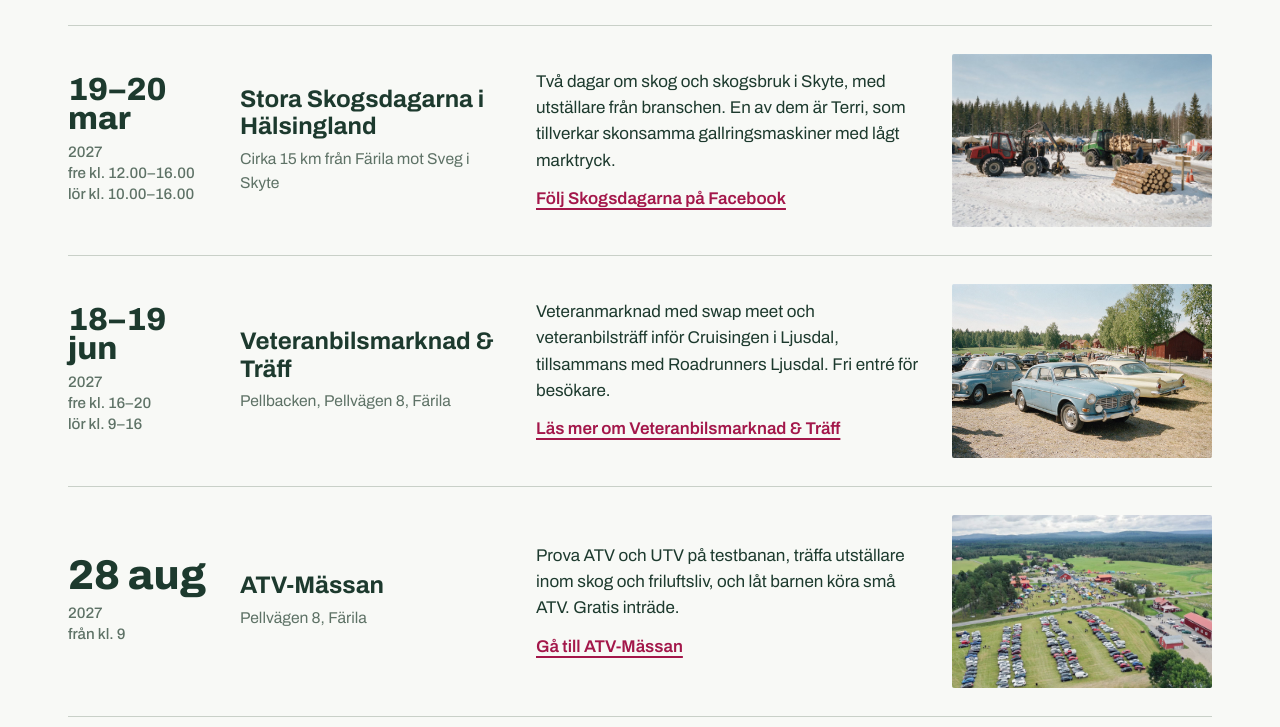
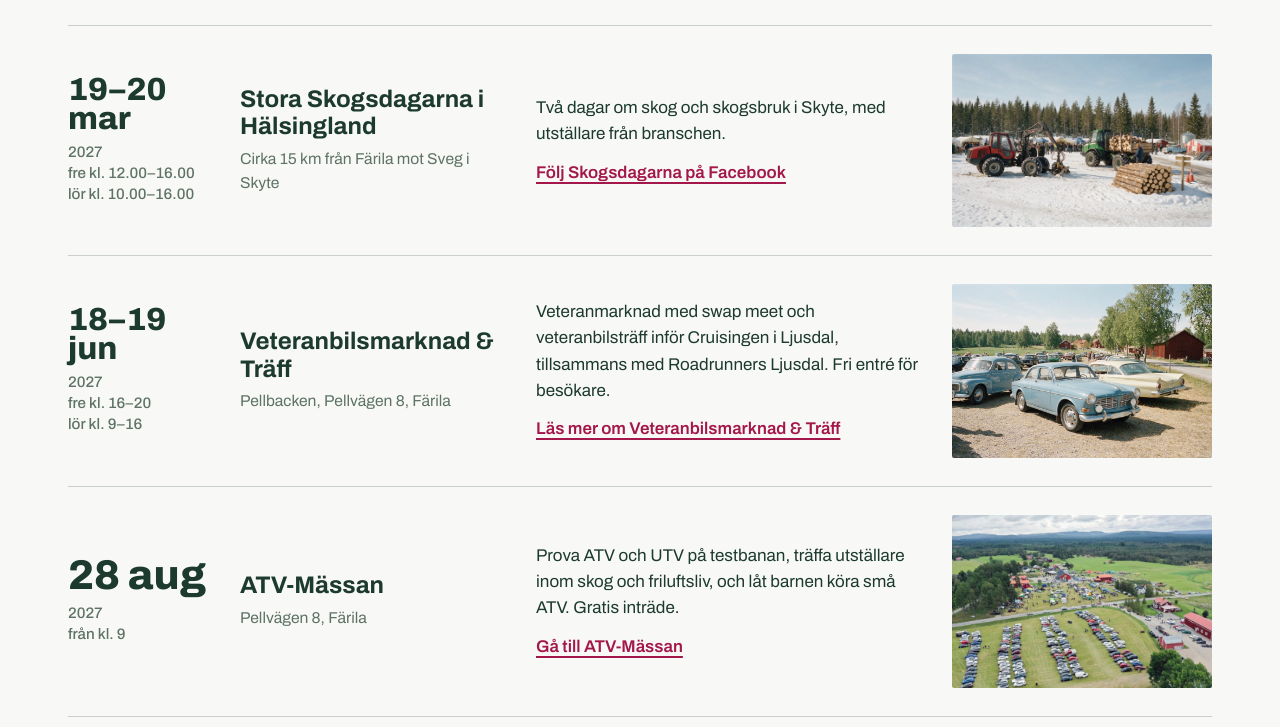
Before and after one commit to sqrddsgn/Dahlia-Event, a plain HTML site: page index.html in a window 1280 px wide. Shown: the part 1340-2067 px from the top of the page. Drawn offline with Linux system fonts and the light colour scheme.

Commit message:
Skogsdagarna: ta bort stycket om Terri
Co-Authored-By: Claude Opus 5.5 <noreply@anthropic.com>

```diff
--- a/index.html
+++ b/index.html
@@ -159,7 +159,7 @@ footer address.org{font-style:normal;line-height:1.5}
 const EVENTS=[
  {id:"jul",name:"Julmarknaden",date:"2026-12-12",time:"kl. 12–18",place:"Gården på Pellvägen 8, Färila",img:"assets/julmarknad.jpg",desc:"Hantverk, julmat att ta med hem och glögg vid elden. Lokala utställare i marknadsstånd under facklorna.",url:"#",cta:"Läs mer om Julmarknaden"},
  {id:"skoter",name:"Skoterträffen i Färila",date:"2027-01-30",time:"kl. 10–14",place:"Pellvägen 8, Färila",img:"skotertraffen/skotertraffen.jpg",desc:"En skoterträff med något för alla, även för dig som inte är intresserad av snöskotrar. Gratis för utställare, fri entré och gratis parkering.",url:"skotertraffen/",cta:"Läs mer om Skoterträffen"},
- {id:"skog",name:"Stora Skogsdagarna i Hälsingland",date:"2027-03-19",end:"2027-03-20",time:"fre kl. 12.00–16.00<br>lör kl. 10.00–16.00",place:"Cirka 15 km från Färila mot Sveg i Skyte",img:"assets/skogsdagarna.jpg",desc:"Två dagar om skog och skogsbruk i Skyte, med utställare från branschen. En av dem är Terri, som tillverkar skonsamma gallringsmaskiner med lågt marktryck.",url:"https://www.facebook.com/profile.php?id=61595075768079",cta:"Följ Skogsdagarna på Facebook",ext:true},
+ {id:"skog",name:"Stora Skogsdagarna i Hälsingland",date:"2027-03-19",end:"2027-03-20",time:"fre kl. 12.00–16.00<br>lör kl. 10.00–16.00",place:"Cirka 15 km från Färila mot Sveg i Skyte",img:"assets/skogsdagarna.jpg",desc:"Två dagar om skog och skogsbruk i Skyte, med utställare från branschen.",url:"https://www.facebook.com/profile.php?id=61595075768079",cta:"Följ Skogsdagarna på Facebook",ext:true},
  {id:"veteran",name:"Veteranbilsmarknad & Träff",date:"2027-06-18",end:"2027-06-19",time:"fre kl. 16–20<br>lör kl. 9–16",place:"Pellbacken, Pellvägen 8, Färila",img:"assets/veteran.jpg",desc:"Veteranmarknad med swap meet och veteranbilsträff inför Cruisingen i Ljusdal, tillsammans med Roadrunners Ljusdal. Fri entré för besökare.",url:"veteranbilsmarknad/",cta:"Läs mer om Veteranbilsmarknad & Träff"},
  {id:"atv",name:"ATV-Mässan",date:"2027-08-28",time:"från kl. 9",place:"Pellvägen 8, Färila",img:"assets/atv-header-1600.jpg",desc:"Prova ATV och UTV på testbanan, träffa utställare inom skog och friluftsliv, och låt barnen köra små ATV. Gratis inträde.",url:"https://sqrddsgn.github.io/ATV-Massan/",cta:"Gå till ATV-Mässan",ext:true}
 ];
```
